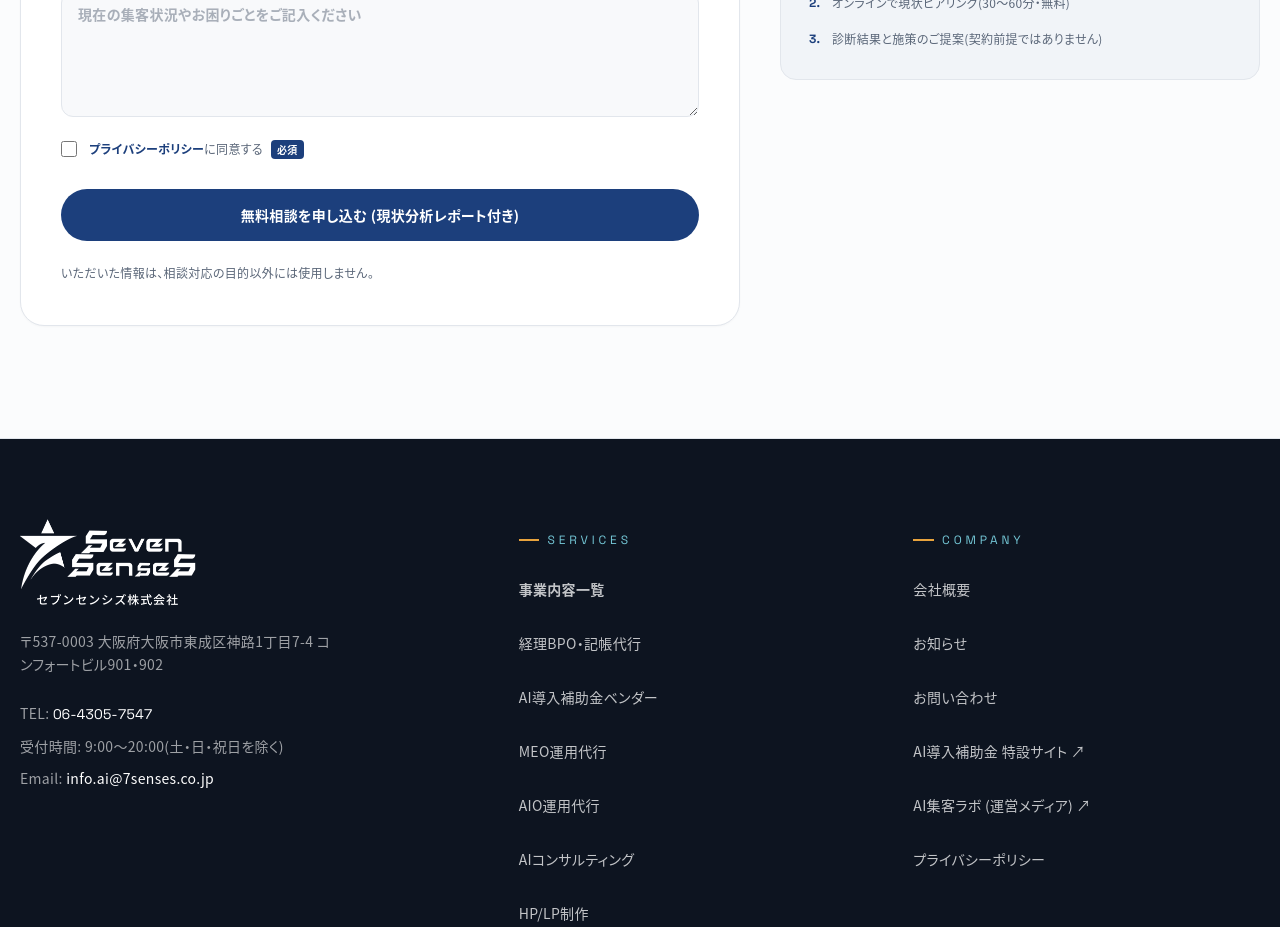
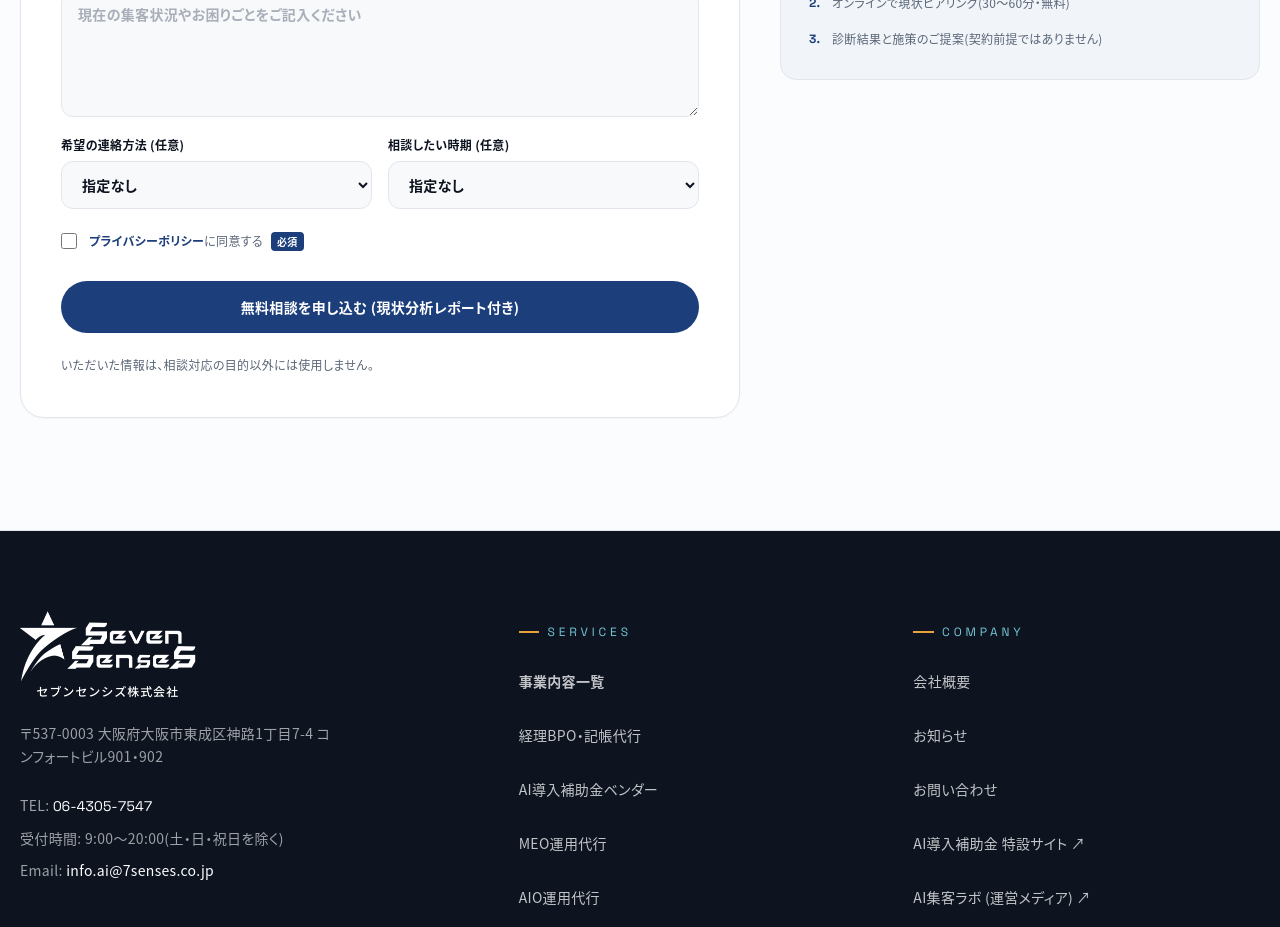
Before and after one commit to yoshi4476/SS-CorporateHP, a Next.js app: page /contact in a window 1280 px wide. Shown: the part 840-1767 px from the top of the page. Built offline with nearby package versions, Linux system fonts and the light colour scheme.

Commit message:
サイト構成の変更（管制塔 2026-10-04）

```diff
--- a/src/components/ContactForm.tsx
+++ b/src/components/ContactForm.tsx
@@ -116,6 +116,8 @@ export default function ContactForm() {
           tel: get("tel"),
           service: serviceName,
           message: get("message"),
+          contact_way: get("contact_way"),
+          contact_when: get("contact_when"),
           // どのページから問い合わせたかを管制塔に残す（記事→問い合わせの対比に使う）
           referer: typeof window !== "undefined" ? window.location.href : "",
         }),
@@ -232,6 +234,28 @@ export default function ContactForm() {
         />
       </label>
 
+      <div className="grid gap-4 sm:grid-cols-2">
+        <label className="grid gap-2 text-xs font-bold text-ink">
+          <LabelText text="希望の連絡方法 (任意)" />
+          <select name="contact_way" defaultValue="" className={inputCls} disabled={busy}>
+            <option value="">指定なし</option>
+            <option>メール</option>
+            <option>電話</option>
+            <option>オンライン面談</option>
+          </select>
+        </label>
+        <label className="grid gap-2 text-xs font-bold text-ink">
+          <LabelText text="相談したい時期 (任意)" />
+          <select name="contact_when" defaultValue="" className={inputCls} disabled={busy}>
+            <option value="">指定なし</option>
+            <option>すぐに</option>
+            <option>1か月以内</option>
+            <option>3か月以内</option>
+            <option>情報収集中</option>
+          </select>
+        </label>
+      </div>
+
       <label className="flex items-start gap-3 text-xs leading-6 text-slate">
         <input
           required
```
